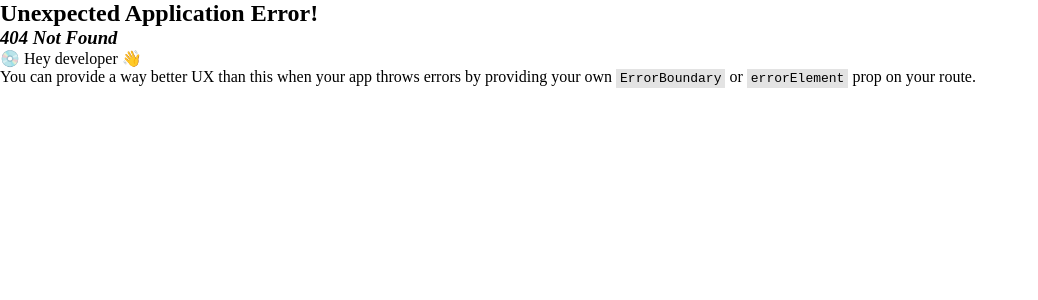
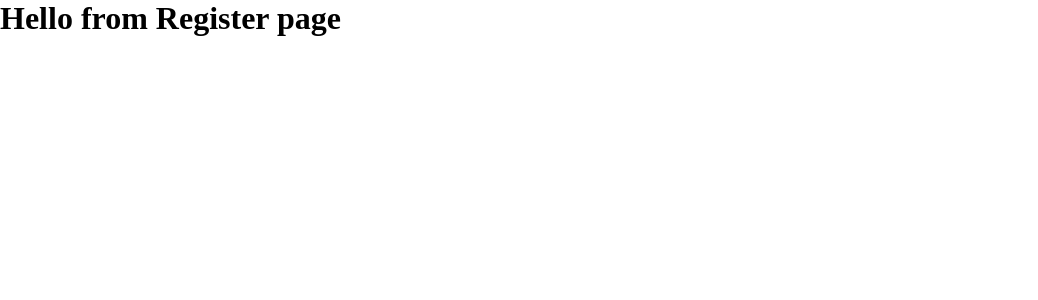
Before and after one commit to semon69/ph-university-client, a React (Vite) app: page /register in a window 1280 px wide. Before the commit this address had no page. Shown: the top 300 px of the page, without its empty margins (0-1038 px from the left). Built offline with nearby package versions, Linux system fonts and the light colour scheme.

Commit message:
create register page and connect with routes

```diff
--- /dev/null
+++ b/src/pages/Register.tsx
@@ -0,0 +1,9 @@
+const Register = () => {
+  return (
+    <div>
+      <h1>Hello from Register page</h1>
+    </div>
+  );
+};
+
+export default Register;
```
Also changed, not shown: src/routes/routes.tsx (+10 -0 lines).
